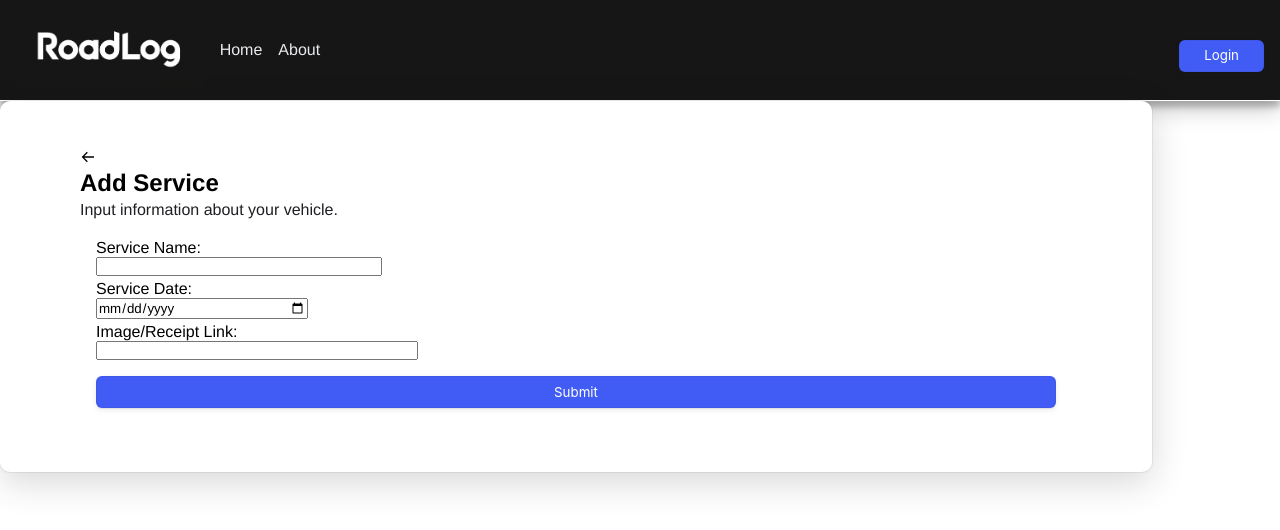
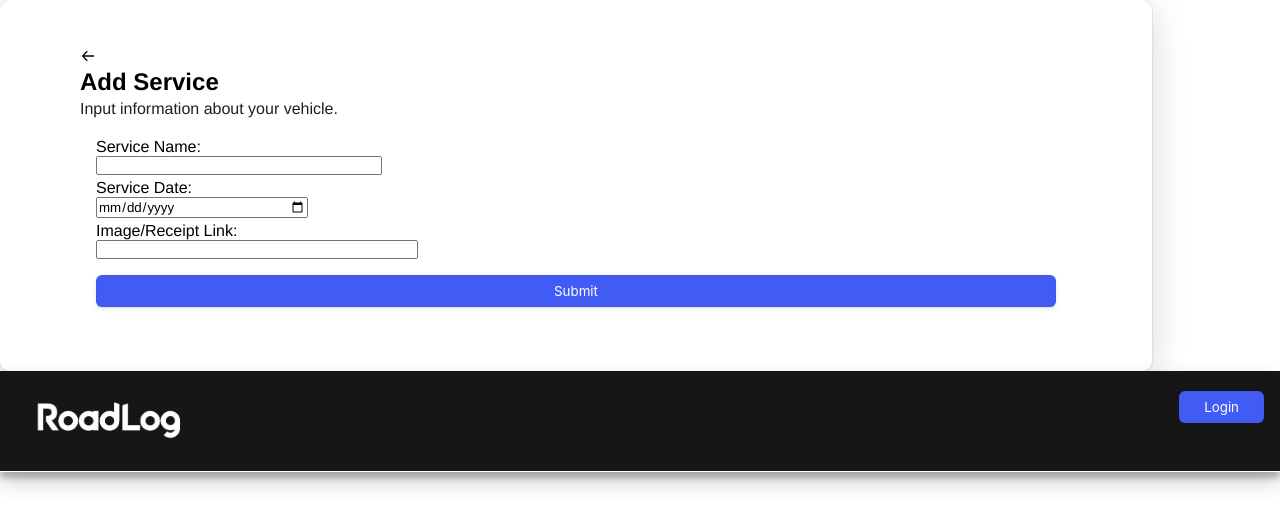
Before and after one commit to konnichihuahua/service-record-tracker-v2, a React (Create React App) app: page /addservice in a window 1280 px wide. Shown: the top 530 px of the page. Built offline with nearby package versions, Linux system fonts and the light colour scheme.

Commit message:
updating UI

```diff
--- a/src/App.css
+++ b/src/App.css
@@ -5,27 +5,48 @@
   margin: 0;
   padding: 0;
   box-sizing: border-box;
+
+
 }
-
 .App-logo {
   height: 10vmin;
   pointer-events: none;
 }
 
+#root {
+  display: flex;
+  height: 100%;
+  flex-direction: column;
+}
+
 .App {
-  padding: 1rem;
+padding: 1rem;
+ display: flex;
+ flex-direction: column;
+ align-items: center;
+ flex: 1;
+ height: 100%;
+ justify-content: center;
+}
+
+.nav-bar {
   background-color: #161616;
+  display: flex;
+  justify-content: space-between;
+  border-bottom: 0.25px solid white;
+  gap: 1rem;
+  padding: 0.5rem 1rem;
+  box-shadow: rgba(0, 0, 0, 0.19) 0px 10px 20px, rgba(0, 0, 0, 0.23) 0px 6px 6px;
 }
 .main{
   gap: 1rem;
-  background-color: #262626;
   padding: 1rem 1rem 1rem 1rem;
   border-radius: 1rem;
   display: flex;
   align-items: center;
-  height: 90vh;
   flex-direction: column;
   justify-content: flex-start;
+
 }
 
 .about {
@@ -40,7 +61,6 @@
 
 .App-header {
   background-color: #282c34;
-  min-height: 100vh;
   display: flex;
   flex-direction: column;
   align-items: center;
@@ -62,18 +82,7 @@
   }
 }
 
-.nav-bar {
-  background-color: #161616
-  ;
-  display: flex;
-  min-height: 10vh;
-  align-items: center;
-  justify-content: space-between;
-  border-bottom: 0.25px solid white;
-  gap: 1rem;
-  padding: 0.5rem 1rem;
-  box-shadow: rgba(0, 0, 0, 0.19) 0px 10px 20px, rgba(0, 0, 0, 0.23) 0px 6px 6px;
-}
+
 .left-menu {
   display: flex;
   align-items: center;
@@ -219,8 +228,9 @@ input {
 .your-vehicles {
   display: flex;
   justify-content: space-between;
-  font-size: 1.5rem;
-  font-weight: bolder;
+  align-items: center;
+  font-size: 1rem;
+  font-weight: 500;
   background-color: white;
   padding: 1rem 1rem 1rem 2rem;
   width: 100%;
@@ -231,12 +241,14 @@ input {
 }
 .vehicle {
   display: grid;
+  min-width: 80vw;
   grid-template-columns: 0.8fr 1fr 0.20fr;
   align-items: center;
   padding: 1rem 1rem;
   background-color: white;
   border-radius: 15px;
   height: 7rem;
+  box-shadow: rgba(0, 0, 0, 0.16) 0px 10px 36px 0px, rgba(0, 0, 0, 0.06) 0px 0px 0px 1px;
 }
 
 .container {
@@ -249,6 +261,7 @@ input {
   display: flex;
   flex-direction: column;
   gap: 1rem;
+  min-width: 100%;
 }
 .vehicle-img {
   max-width: 5rem;
--- a/src/App.js
+++ b/src/App.js
@@ -27,14 +27,28 @@ function App() {
   };
   return (
     <Router>
+      <Routes>
+        <Route
+          path="/"
+          element={isAuth ? <Home /> : <Navigate to="/login" />}
+        />
+        <Route path="signup" element={<Signup />}></Route>
+        <Route path="/about" element={<About />} />
+        <Route path="/addvehicle" element={<AddVehicle />} />
+        <Route path="/addservice" element={<AddService />} />
+        <Route
+          path="/login"
+          element={isAuth ? <Home /> : <Login setIsAuth={setIsAuth} />}
+        />
+      </Routes>
       <nav className="nav-bar">
         <div className="left-menu">
           <Link to="">
             {" "}
             <img src={logo} className="App-logo" alt="logo" />
           </Link>
-          <Link to="/"> Home </Link>
-          <Link to="/about"> About </Link>
+          {/* <Link to="/"> Home </Link>
+          <Link to="/about"> About </Link> */}
         </div>
         <div className="right-menu">
           {!isAuth ? (
@@ -49,20 +63,6 @@ function App() {
           )}
         </div>
       </nav>
-      <Routes>
-        <Route
-          path="/"
-          element={isAuth ? <Home /> : <Navigate to="/login" />}
-        />
-        <Route path="signup" element={<Signup />}></Route>
-        <Route path="/about" element={<About />} />
-        <Route path="/addvehicle" element={<AddVehicle />} />
-        <Route path="/addservice" element={<AddService />} />
-        <Route
-          path="/login"
-          element={isAuth ? <Home /> : <Login setIsAuth={setIsAuth} />}
-        />
-      </Routes>
     </Router>
   );
 }
--- a/src/pages/Home.js
+++ b/src/pages/Home.js
@@ -56,7 +56,7 @@ function Home() {
     <div className="App">
       <div className="main">
         <div className="your-vehicles">
-          Vehicles
+          <div>My Vehicles </div>
           <button
             className="add-vehicle-btn"
             onClick={() =>
```
